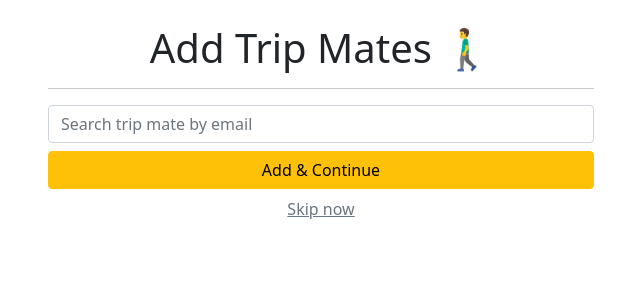
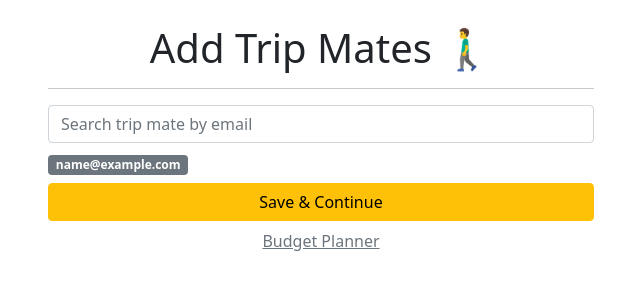
Before and after one commit to madatbay/django-travel-companion, a Django app: page /trips/1/add-tripmates/ in a window 1280 px wide. Shown: the part 64-364 px from the top of the page, without its empty margins (319-959 px from the left). Run offline with Django 3.2, Linux system fonts and the light colour scheme; a user stored in the database is signed in; tables that the repository leaves empty hold one stand-in row (values such as "Sample post"); grey boxes marked "Sample" are stand-in pictures; some libraries are stand-ins or nearby versions.

Commit message:
pages connected

```diff
--- a/travel/templates/travel/add_tripmates.html
+++ b/travel/templates/travel/add_tripmates.html
@@ -17,15 +17,19 @@
     </button>
     {% endfor %}
   </div>
-  <div id="selected-users" class="mb-2"></div>
+  <div id="selected-users" class="mb-2">
+    {% for mate in mates %}
+    <span class="badge bg-secondary selected-user" onclick="remove_user(this)" style="cursor: pointer;">{{mate}}</span>
+    {% endfor %}
+  </div>
   <form method="post">
     {% csrf_token %}
-    <input type="hidden" id="users" name="users" value="" />
+    <input type="hidden" id="users" name="users" value="{% for mate in mates %}{{mate}},{% endfor %}" />
     <div class="d-grid">
-      <button class="btn btn-warning d-" type="submit">Add & Continue</button>
+      <button class="btn btn-warning d-" type="submit">Save & Continue</button>
     </div>
   </form>
-  <a href="#" class="text-muted text-center d-block mt-2">Skip now</a>
+  <a href="#" class="text-muted text-center d-block mt-2">Budget Planner</a>
 </div>
 <script>
   const search = (input) => {
--- a/travel/templates/travel/trip_detail.html
+++ b/travel/templates/travel/trip_detail.html
@@ -14,7 +14,7 @@
     </div>
     <div class="card-footer">
       <small class="text-muted">Added at: {{trip.created_at}}</small>
-      <a href="#" class="float-end">Edit Trip</a>
+      <a href="{% url 'travel:edit_trip' trip.id %}" class="float-end">Edit Trip</a>
     </div>
   </div>
 </div>
@@ -28,7 +28,7 @@
       {% endfor %}
     </div>
     <div class="card-footer">
-      <a href="" class="float-end">Edit Mates</a>
+      <a href="{% url 'travel:add_trip_mates' trip.id %}" class="float-end">Edit Mates</a>
     </div>
   </div>
 </div>
--- a/travel/urls.py
+++ b/travel/urls.py
@@ -8,4 +8,5 @@ urlpatterns = [
     path("trips/create/", views.create_trip, name="create_trip"),
     path("trips/<int:id>/", views.trip_detail, name="trip_detail"),
     path("trips/<int:id>/add-tripmates/", views.add_trip_mates, name="add_trip_mates"),
+    path("trips/<int:id>/edit/", views.edit_trip, name="edit_trip"),
 ]
--- a/travel/views.py
+++ b/travel/views.py
@@ -22,24 +22,38 @@ def create_trip(request):
             trip = form.save(commit=False)
             trip.user = request.user
             trip.save()
-            return redirect("travel:index")
+            return redirect("travel:add_trip_mates", id=trip.id)
     else:
         form = TripForm()
     return render(request, "travel/create_trip.html", {"form": form})
 
 
 @login_required
+def edit_trip(request, id):
+    trip = Trip.objects.get(id=id)
+    if request.method == "POST":
+        form = TripForm(request.POST, instance=trip)
+        if form.is_valid():
+            form.save()
+            return redirect("travel:trip_detail", id=id)
+    else:
+        form = TripForm(instance=trip)
+    return render(request, "travel/create_trip.html", {"form": form})
+
+
+@login_required
 def add_trip_mates(request, id):
+    trip = Trip.objects.get(id=id)
     if request.method == "POST":
         users = request.POST.get("users").split(",")
-        trip = Trip.objects.get(id=id)
+        trip.trip_mates.clear()
         for user in users:
             if len(user):
                 trip.trip_mates.add(User.objects.get(email=user).id)
-    context = {
-        "users": User.objects.exclude(email=request.user.email)
-    }
+        return redirect("travel:trip_detail", id=id)
+    context = {"users": User.objects.exclude(email=request.user.email), "mates": trip.trip_mates.all()}
     return render(request, "travel/add_tripmates.html", context)
+
 
 def trip_detail(request, id):
     return render(request, "travel/trip_detail.html", {"trip": Trip.objects.get(id=id)})
```
